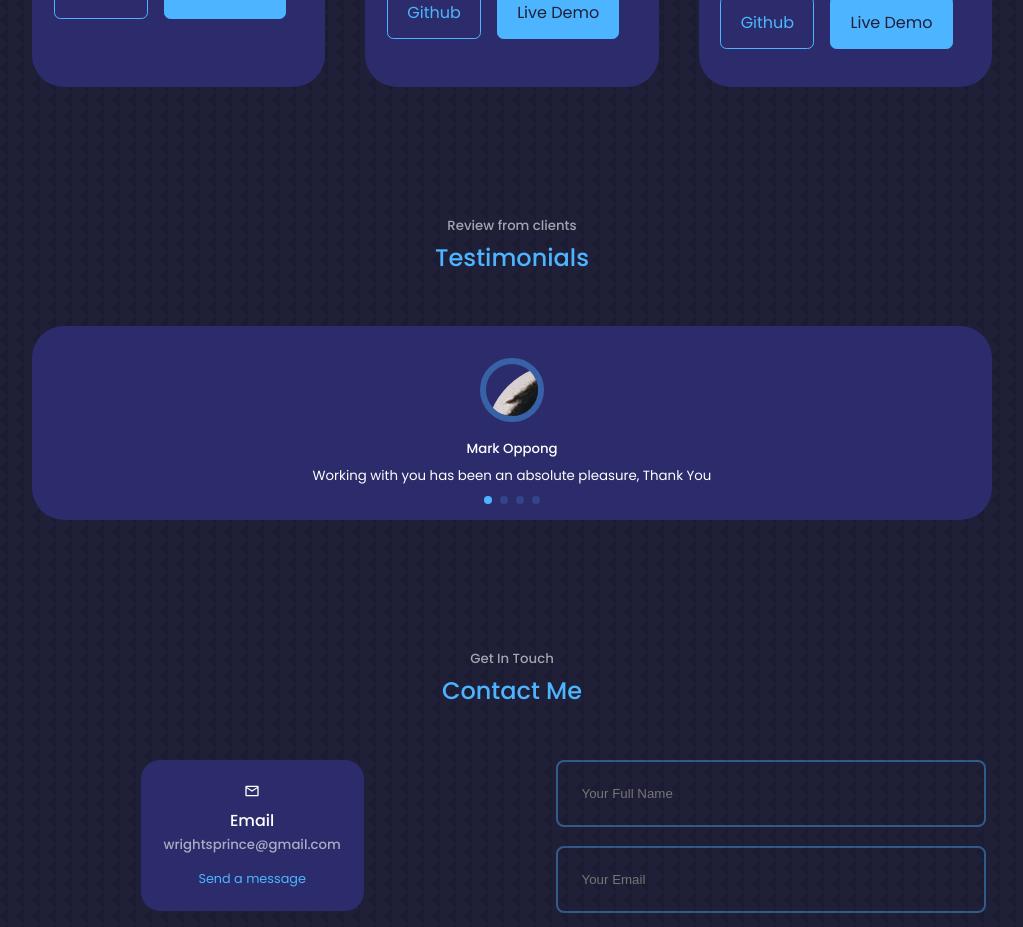
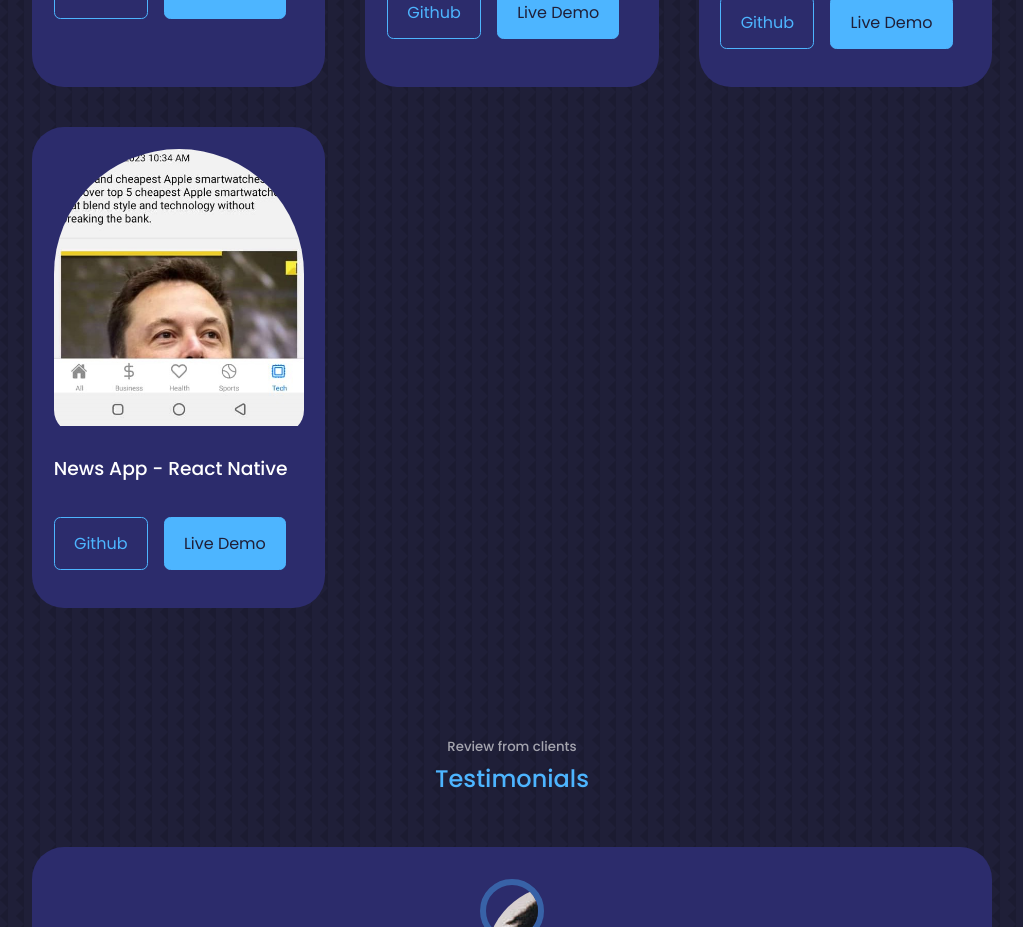
Before and after one commit to quarshie133/my-react-portfolio-website, a React (Create React App) app: page / in a window 1280 px wide. Shown: the part 3620-4547 px from the top of the page, without its empty margins (128-1151 px from the left). Built offline with nearby package versions, Linux system fonts and the light colour scheme.

Commit message:
update portfolio

```diff
--- a/src/data.js
+++ b/src/data.js
@@ -4,6 +4,7 @@ import IMG3 from "../src/assets/portfolio3.png";
 import IMG4 from "../src/assets/portfolio4.png";
 import IMG5 from "../src/assets/portfolio5.png";
 import IMG6 from "../src/assets/portfolio6.png";
+import IMG7 from "../src/assets/portfolio7.jpg";
 
 import AVTR1 from "../src/assets/avatar1.jpg";
 import AVTR2 from "../src/assets/avatar2.jpg";
@@ -52,6 +53,13 @@ export const data = [
     github:"https://github.com/quarshie133/Ecommerce-product-page",
     demo: "https://ecommerce-product-page-77srcpsim-quarshie133.vercel.app/",
   },
+  {
+    id: 7,
+    image: IMG7,
+    title: "News App - React Native",
+    github:"https://github.com/quarshie133/News-App-React-Native",
+    demo: "https://github.com/quarshie133/News-App-React-Native",
+  },
 ];
 
 export const reviews = [
```
Also changed, not shown: src/assets/portfolio7.jpg (added).
